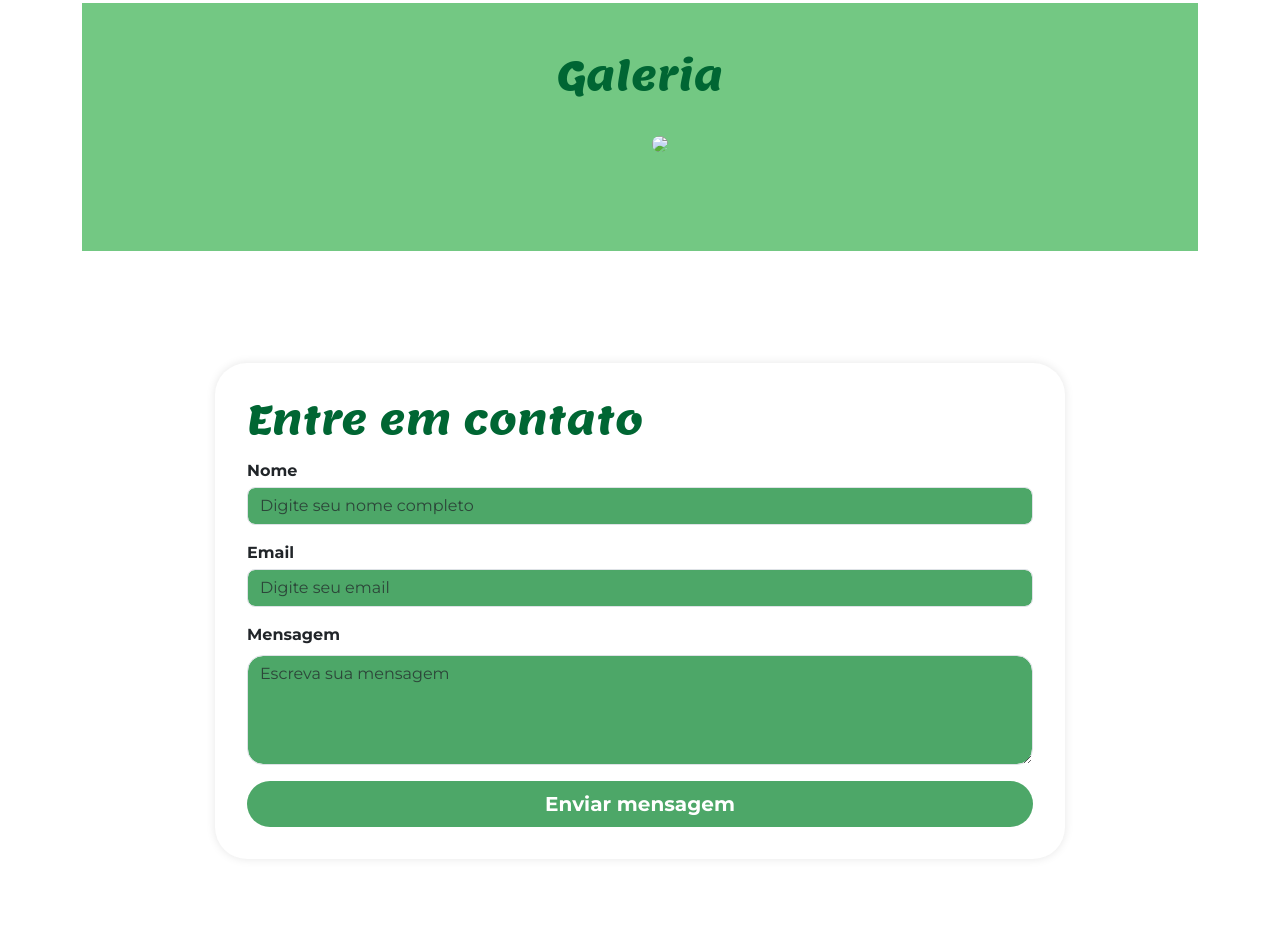
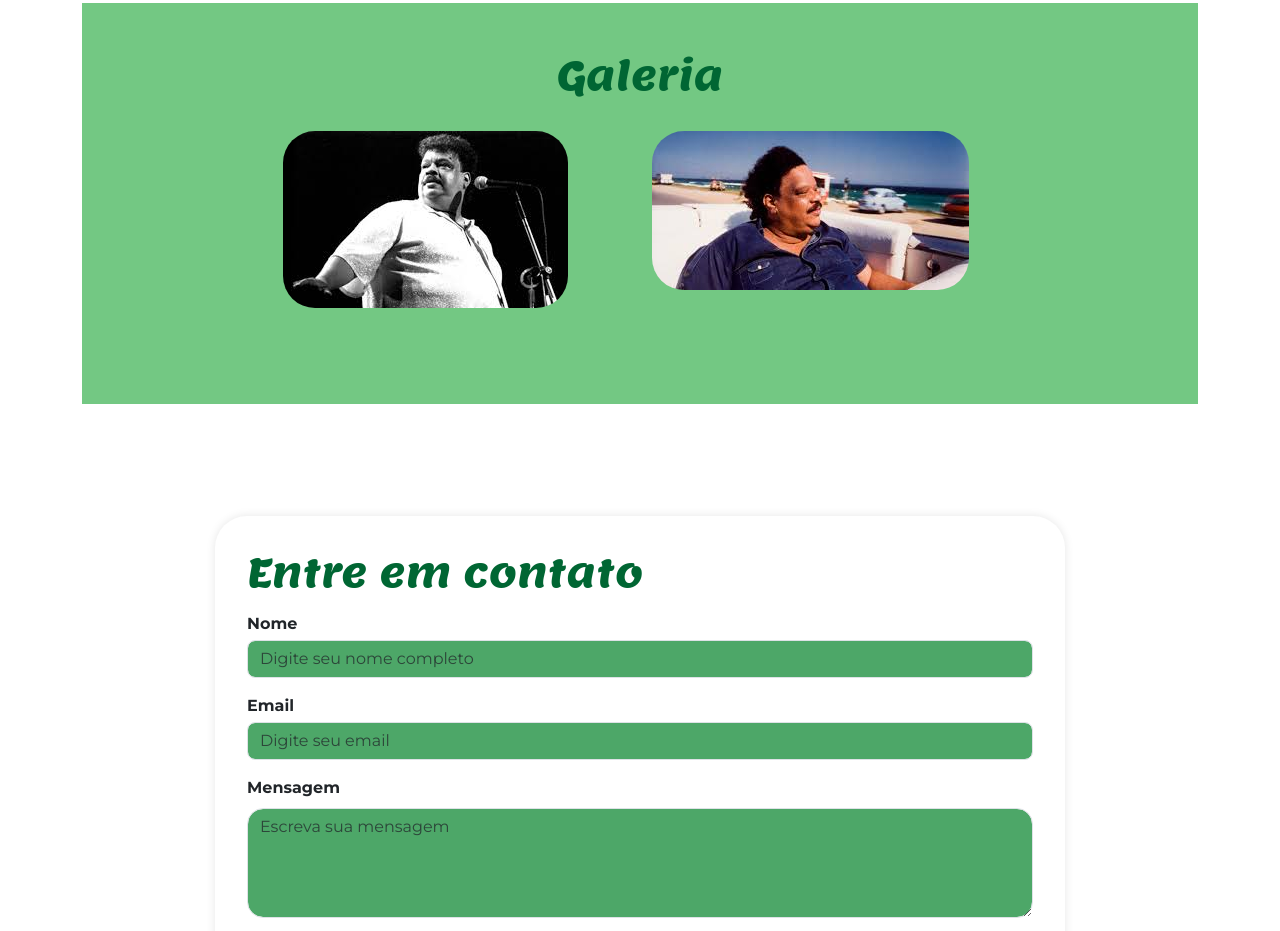
Before and after one commit to ettore263/Pgacessivel, a plain HTML site: page index.html in a window 1280 px wide. Shown: the part 1559-2490 px from the top of the page. Drawn offline with nearby package versions, Linux system fonts and the light colour scheme.

Commit message:
Update index.html

```diff
--- a/index.html
+++ b/index.html
@@ -75,11 +75,11 @@
 
                 <div class="row justify-content-md-center">
                     <div class="col-md-4">
-                        <img src= ""
+                        <img src= "images.jpeg"
                             class="img-fluid rounded-5" loading="lazy">
                     </div>
                     <div class="col-md-4">
-                        <img src="download-3.jpeg" class="img-fluid rounded-5"
+                        <img src="images-1.jpeg" class="img-fluid rounded-5"
                             loading="lazy">
                     </div>
                 </div>
```
